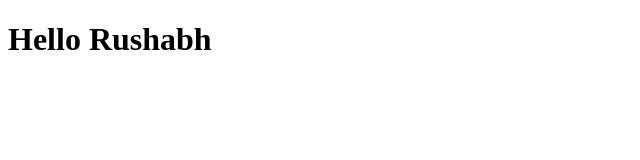
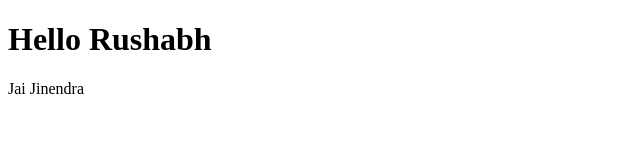
Before and after one commit to rushabhkanhedoffice/MyProject, a plain HTML site: page index.html in a window 1280 px wide. Shown: the full height of the page, 0-640 px from the left. Drawn offline with Linux system fonts and the light colour scheme.

Commit message:
Changes done

```diff
--- a/index.html
+++ b/index.html
@@ -7,5 +7,6 @@
 </head>
 <body>
     <h1>Hello Rushabh</h1>
+    <p>Jai Jinendra</p>
 </body>
 </html>
```
